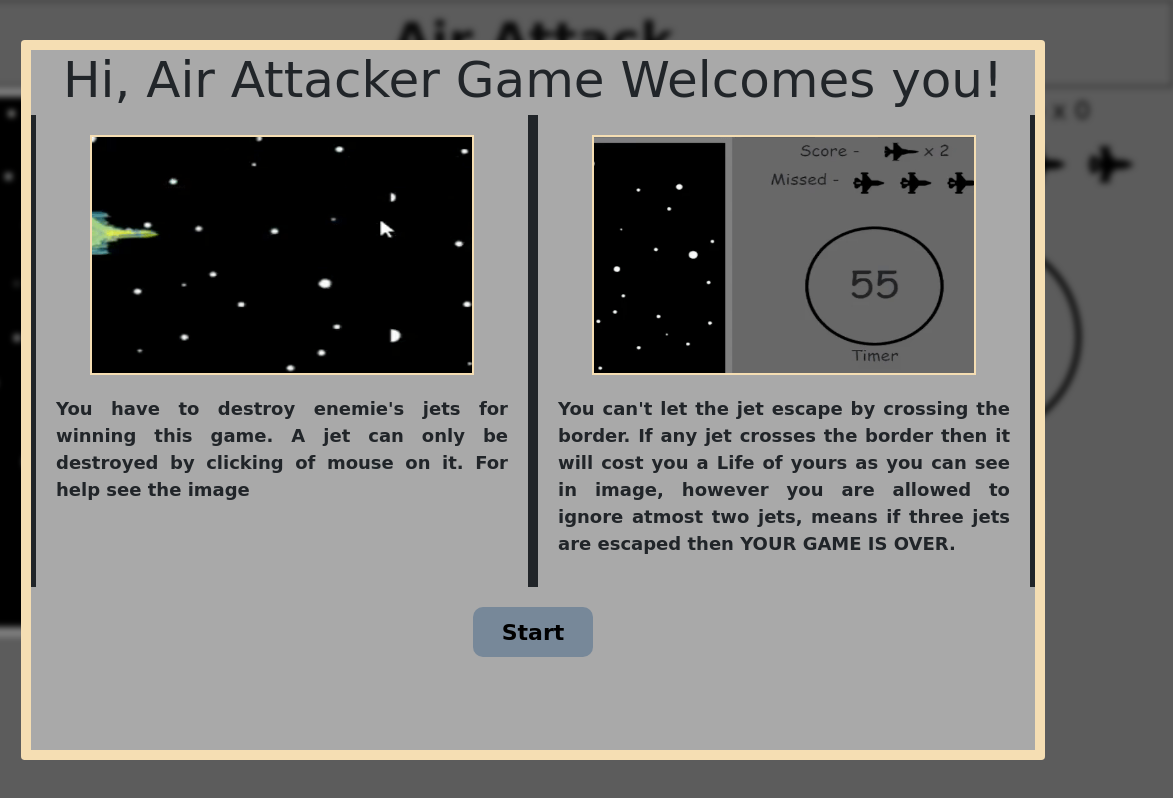
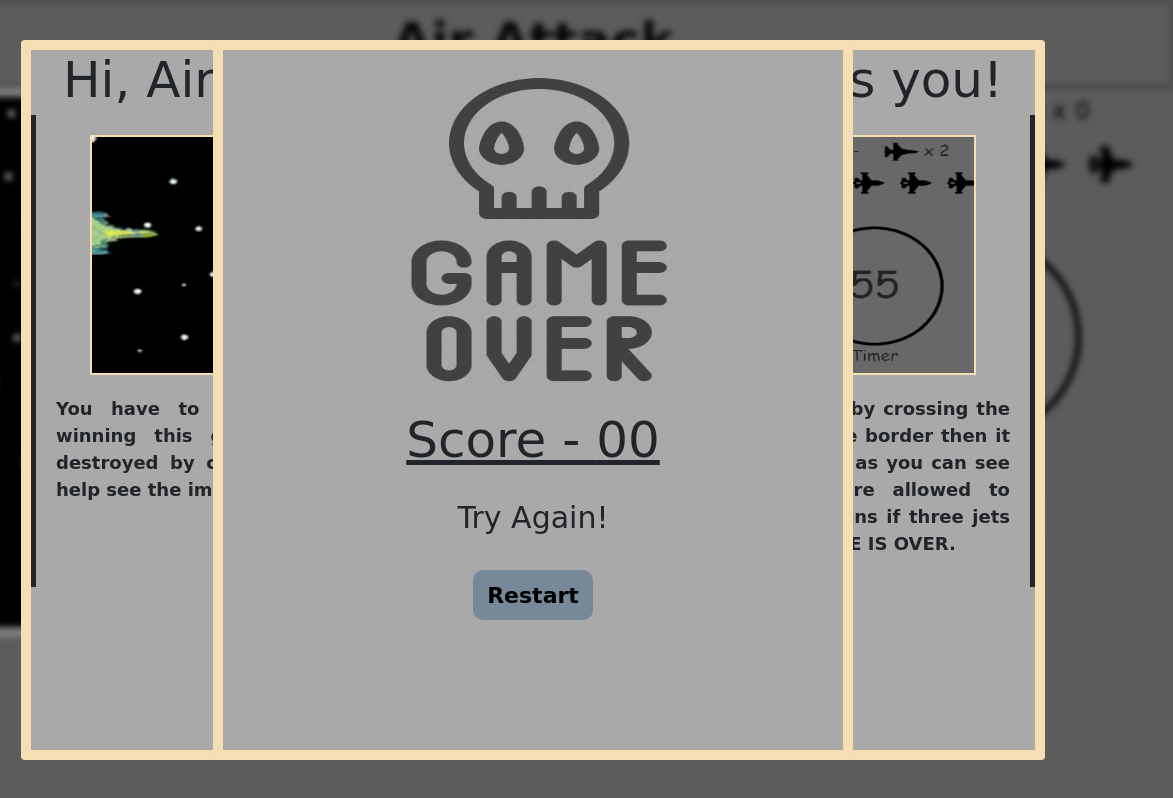
Before and after one commit to jatinrathore/Space-Attack, a plain HTML site: page index.html in a window 1280 px wide. Shown: the full height of the page, 107-1280 px from the left. Drawn offline with nearby package versions, Linux system fonts and the light colour scheme.

Commit message:
restart card implemented

```diff
--- a/index.html
+++ b/index.html
@@ -33,11 +33,15 @@
                 </div>
         </div>
 
-        <!-- <div class="restart-container supporter-card">
+        <div class="restart-container supporter-card">
                 <div class="restart-game-card card">
-
+                        <img src="/images/new-game-over.png" class="game-over-img">
+                        <h1 class="game-over-heading">Score - <p>00</p>
+                        </h1>
+                        <p class="try-again-text">Try Again!</p>
+                        <button class="restart">Restart</button>
                 </div>
-        </div> -->
+        </div>
 
         <div class="game-container">
                 <div class="game-heading">
--- a/style.css
+++ b/style.css
@@ -75,6 +75,23 @@ p {
   position: absolute;
   background-color: darkgray;
   text-align: center;
+}
+
+.game-over-img {
+  margin-top: 20px;
+  height: 40vh;
+  width: 25vw;
+}
+
+.game-over-heading {
+  margin-top: 20px;
+  font-size: 5rem;
+  text-decoration: underline;
+}
+
+.try-again-text {
+  margin-top: 20px;
+  font-size: 30px;
 }
 
 .game-intro img {
```
Also changed, not shown: images/new-game-over.png (added).
